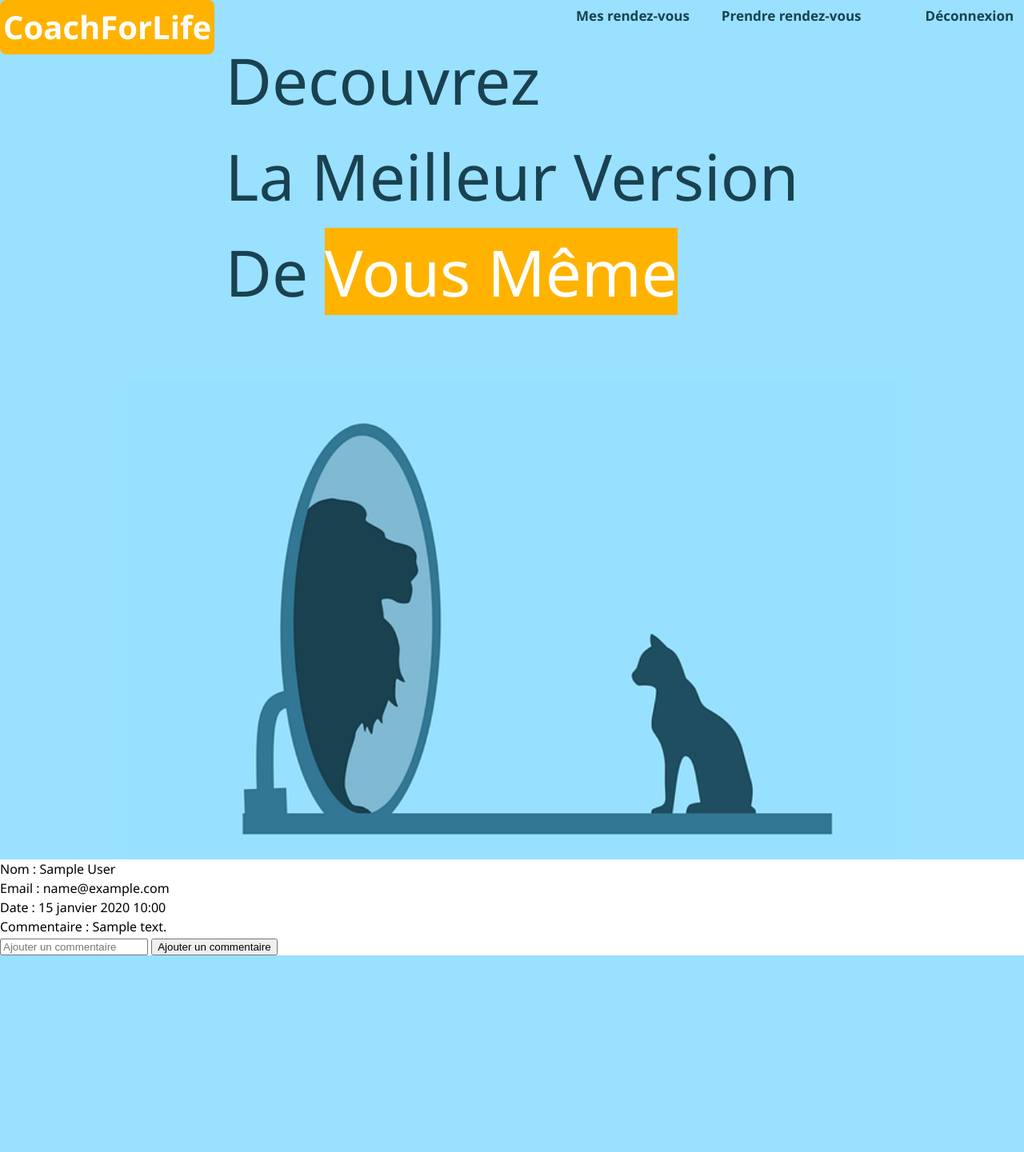
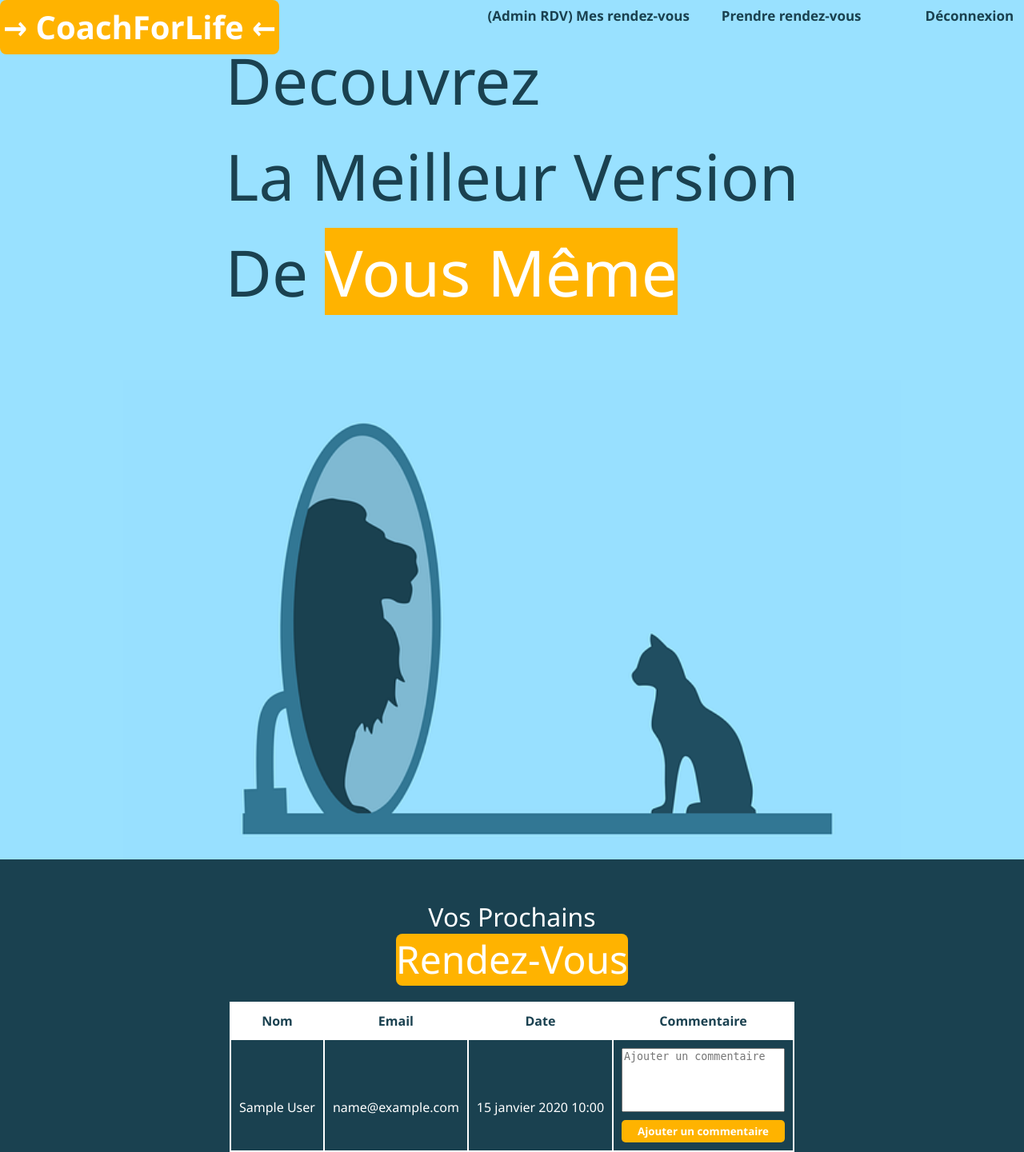
Before and after one commit to ForskyOnly/CoachForLife, a Django app: page /rdv_admin/ in a window 1280 px wide. Shown: the whole page at 80% size. Before the commit the page ends 1195 px from the top, so only its background shows below. Run offline with Django 4.2, Linux system fonts and the light colour scheme; a user stored in the database is signed in; tables that the repository leaves empty hold one stand-in row (values such as "Sample post").

Commit message:
corrections bugs ajout css des pages

```diff
--- /dev/null
+++ b/Coach/user_appointment/static/rdv_admin.css
@@ -0,0 +1,104 @@
+body{
+    background-color: #1a4150;
+}
+
+.container {
+    display: flex;
+    flex-direction: column;
+    align-items: center;
+    justify-content: center;
+    margin-top: 50px;
+  }
+
+
+.rdvv {
+    font-family: 'Segoe UI', Tahoma, Geneva, Verdana, sans-serif;
+    display: flex;
+    justify-content: center;
+    align-items: center;
+    flex-direction: column;
+    line-height: 1.35;
+    margin: 0;
+    font-size: 32px;
+    color: #fff;
+  }
+
+.rdvv span {
+    color:white;
+    background-color: #ffb300;
+    font-size: 48px;
+    border: 2px;
+    border-radius: 8px;
+    margin-bottom: 20px;
+  }
+
+table {
+    width: 100%;
+    margin: auto;
+  }
+th, td {
+    text-align: center;
+    padding: 10px;
+    border: 2px solid #fff;
+
+  }
+
+td{
+    background-color: #1a4150;
+  }
+
+td:nth-child(1), td:nth-child(2), td:nth-child(3)  {
+    color: #fff;
+    align-items: center;
+    justify-content: center;
+    font-weight: 500;
+  }
+
+
+th {
+    background-color:rgb(255, 255, 255);
+    color: #1a4150;
+    font-weight: 600;
+  }
+
+tr:nth-child(even) {
+    background-color: #f2f2f2;
+  }
+
+textarea{
+    resize: none;
+    height: 80px;
+    width: 100%;
+  }
+
+input[type="submit"] {
+    background-color: #ffb300;
+    color: #fff ;
+    font-weight: 600;
+    border-radius: 5px;
+    padding: 5px 20px;
+    border: none;
+    cursor: pointer;
+    font-family: 'Segoe UI', Tahoma, Geneva, Verdana, sans-serif;
+}
+
+.submit-button {
+    margin-top: 10px;
+    display: flex;
+    justify-content: center;
+  }
+
+form label {
+    padding: 3px;
+    color: #fff;
+    display: flex;
+    flex-direction: column;
+    align-items: center;
+    justify-content: center;
+    margin-bottom: 10px;
+  }
+
+input[type="submit"]:hover{
+    background-color: #fff;
+    color: #1a4150;
+  }
--- a/Coach/user_appointment/templates/base.html
+++ b/Coach/user_appointment/templates/base.html
@@ -8,9 +8,17 @@
 
         {% block head_login %}
         {% endblock %}
+
         {% block head_signup %}
         {% endblock %}
+
         {% block prendre_rdv_head %}
+        {% endblock %}
+
+        {% block head_mes_rdv%}
+        {% endblock %}
+
+        {% block head_rdv_admin%}
         {% endblock %}
 
     </head>
@@ -19,9 +27,13 @@
 
         <nav>
             <ul>
-                <li>{% if request.user.is_authenticated %}
-                    <a href="{% url 'mes_rdv' %}">Mes rendez-vous</a>
-                  {% endif %}
+                <li>
+                    {% if request.user.is_superuser %}
+                    <a href="{% url 'rdv_admin' %}">(Admin RDV)   </a>
+                    {% endif %}
+                    {% if request.user.is_authenticated %}
+                        <a href="{% url 'mes_rdv' %}">Mes rendez-vous</a>
+                    {% endif %}
                   </li>
                 <li>{% if request.user.is_authenticated %}
                     <a href="{% url 'prendre_rdv' %}">Prendre rendez-vous</a>
@@ -39,7 +51,7 @@
                 {% endif %}
                     </li>
             </ul>
-            <h1 class="coach"><a href="/">CoachForLife</a></h1>
+            <h1 class="coach"><a href="/">→ CoachForLife ←</a></h1>
         </nav>
 
         <div class="block1">
--- a/Coach/user_appointment/templates/rdv_admin.html
+++ b/Coach/user_appointment/templates/rdv_admin.html
@@ -1,20 +1,43 @@
 {% extends 'base.html' %}
 
+{% block head_rdv_admin%}
+    {{ block.super }}
+    {% load static %}
+    <link rel="stylesheet" type="text/css" href="{% static 'rdv_admin.css' %}">
+{% endblock %}
 
 {% block rdv_admin %}
-
-{% for appointment in appointments %}
-    <div>
-        <p>Nom : {{ appointment.user.first_name }} {{ appointment.user.last_name }}</p>
-        <p>Email : {{ appointment.user.email }}</p>
-        <p>Date : {{ appointment.date }}</p>
-        <p>Commentaire : {{ appointment.comment }}</p>
-        <form method="post" action="{% url 'add_comment' appointment.id %}">
-            {% csrf_token %}
-            <input type="text" name="comment" placeholder="Ajouter un commentaire">
-            <input type="submit" value="Ajouter un commentaire">
-        </form>
+<body>
+    <div class="container">
+        <h3 class="rdvv"> Vos Prochains <span>Rendez-Vous</span><h3>
+        <table>
+        <thead>
+            <tr>
+            <th>Nom</th>
+            <th>Email</th>
+            <th>Date</th>
+            <th>Commentaire</th>
+            </tr>
+        </thead>
+        <tbody>
+            {% for appointment in appointments %}
+            <tr>
+            <td>{{ appointment.user.first_name }} {{ appointment.user.last_name }}</td>
+            <td>{{ appointment.user.email }}</td>
+            <td>{{ appointment.date }}</td>
+            <td>
+                <form method="post" action="{% url 'add_comment' appointment.id %}">
+                {% csrf_token %}
+                <textarea name="comment" placeholder="Ajouter un commentaire"></textarea><br>
+                <div class="submit-button">
+                  <input type="submit" value="Ajouter un commentaire">
+                </div>
+                </form>
+            </td>
+            </tr>
+            {% endfor %}
+        </tbody>
+        </table>
     </div>
-{% endfor %}
-
+</body>
 {% endblock rdv_admin %}
--- a/Coach/user_appointment/templates/signup.html
+++ b/Coach/user_appointment/templates/signup.html
@@ -29,6 +29,5 @@
 
     <div>
 
+  </body>
   {% endblock sign_up %}
-
-</body>
--- a/Coach/user_appointment/views.py
+++ b/Coach/user_appointment/views.py
@@ -37,7 +37,6 @@ def signup(request):
 @login_required
 def prendre_rdv(request):
     if request.method == 'POST':
-        # Récupération des données du formulaire
         user = request.user
         first_name = user.first_name
         last_name = user.last_name
@@ -47,18 +46,14 @@ def prendre_rdv(request):
         hour = date.time().hour
         minute = date.time().minute
         weekday = date.weekday()
-        # Vérification que le jour est compris entre lundi et vendredi
         if weekday < 0 or weekday > 4:
             return render(request, 'prendre_rdv.html', {'error_message': 'Vous pouvez prendre rendez-vous uniquement du lundi au vendredi'})
-        # Vérification de la validité de l'heure
         if not ((9 <= hour < 12 and minute == 0) or (hour == 12 and minute == 30) or (13 <= hour < 17)):
             return render(request, 'prendre_rdv.html', {'error_message': 'Cette heure n\'est pas valide'})
-        # Vérification de la disponibilité de l'heure
         time_with_hour_minute = date.replace(hour=hour, minute=minute)
         end_time = time_with_hour_minute + timedelta(minutes=10)
         if Appointment.objects.filter(date__range=[time_with_hour_minute, end_time]).exists():
             return render(request, 'prendre_rdv.html', {'error_message': 'Cette heure est déjà prise'})
-        # Création du rendez-vous
         appointment = Appointment.objects.create(
             user=user,
             first_name=first_name,
@@ -68,8 +63,7 @@ def prendre_rdv(request):
             duree=30
         )
 
-        return redirect('home')
-    # Affichage du formulaire de prise de rendez-vous
+        return redirect('mes_rdv')
     return render(request, 'prendre_rdv.html')
 
 @user_passes_test(lambda user: user.is_superuser)
```
Also changed, not shown: Coach/user_appointment/static/mes_rdv.css (added, +106 -0 lines), Coach/user_appointment/templates/mes_rdv.html (+34 -22 lines), Coach/user_appointment/static/1.jpg (deleted), Coach/user_appointment/static/2.jpg (deleted), Coach/user_appointment/templates/prendre_rdv.html (indentation only). Lines whose indentation alone changed are shown as unchanged.
